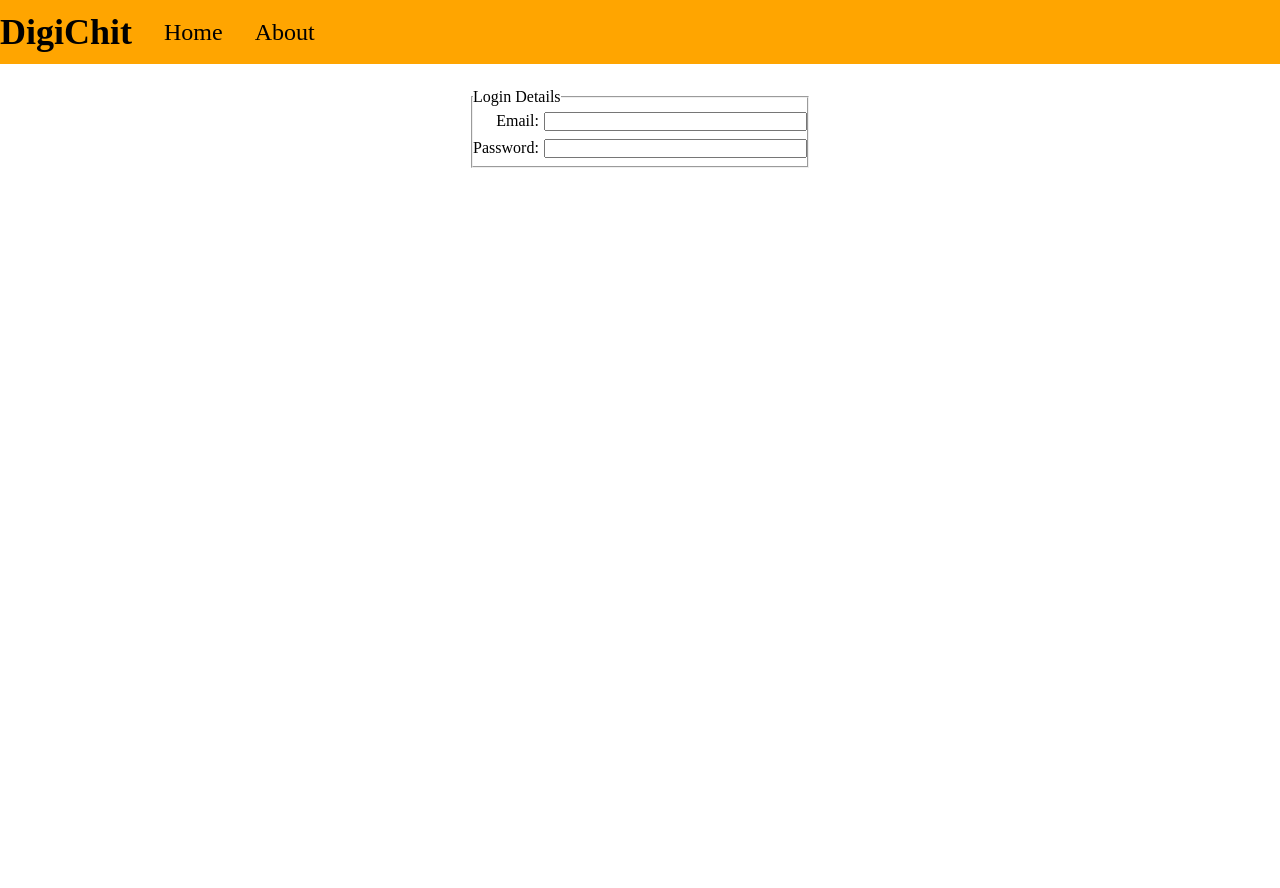
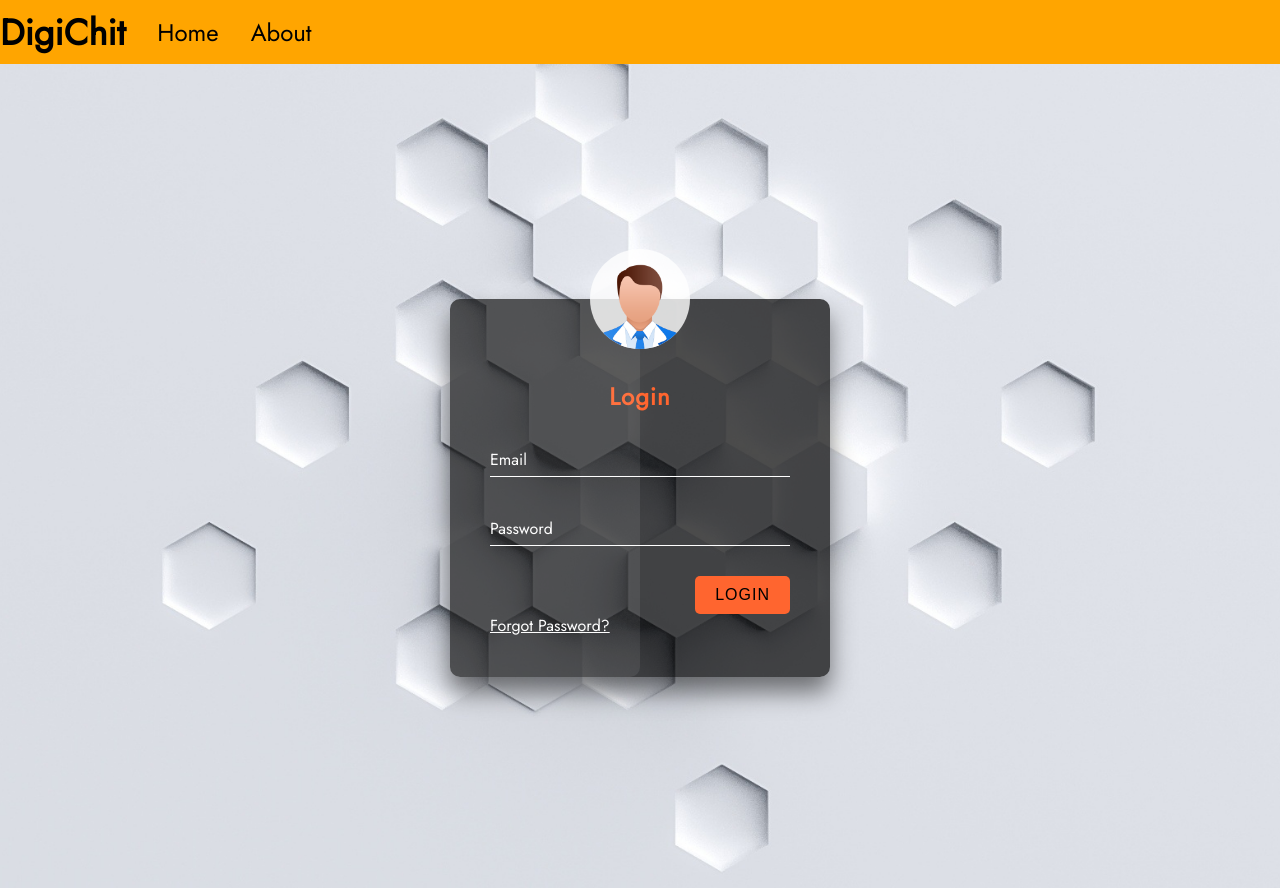
Before and after one commit to NiharPhansalkar/college-chit-system, a website: page loginPage.html in a window 1280 px wide. Before the commit the page ends 800 px from the top, so only its background shows below. Drawn offline with Linux system fonts and the light colour scheme.

Commit message:
css, html: created login page

```diff
--- a/css/loginStyles.css
+++ b/css/loginStyles.css
@@ -1,7 +1,14 @@
+@import url('https://fonts.googleapis.com/css2?family=Jost&display=swap');
+
 * {
     box-sizing: border-box;
     margin: 0;
     padding: 0;
+}
+body {
+    background: url(../images/bg.jpg) no-repeat center;
+    background-size: cover;
+    font-family: 'Jost', sans-serif;
 }
 
 /* Styling the navbar */
@@ -26,28 +33,117 @@
 
 /* Styling the login form */
 
-.form_fieldset {
-    height: 9rem;
-    width: 25rem;
-    display: flex;
-    flex-direction: column;
-    justify-content: space-around;
-    align-items: center;
-}
-.login_info {
+.login-info {
+    height: 100vh;
+    width: 100vw;
     display: flex;
     justify-content: center;
     align-items: center;
-    /*height: calc(100vh - 3px);*/
-    overflow: hidden;
+}
+#avatar {
+    height: 100px;
+    width: 100px;
+    position: absolute;
+    top: -50px;
+    left: calc(50% - 50px);
+    background: rgba(255,255,255,0.8);
+    border-radius: 50%;
 }
 
-.form_elements {
-    display: grid;
-    grid-template-columns: 1fr 4fr;
-    grid-gap: 5px;
-    margin: 6px 0px 8px 0px;
+.forgot-pswd {
+    display: none;
 }
-.form_elements label {
-    text-align: right;
+
+.form::before {
+    content: '';
+    position: absolute;
+    top: 0;
+    left: 0;
+    width: 50%;
+    height: 100%;
+    background: rgba(255,255,255,0.08);
+    border-radius: 10px;
+    pointer-events: none; /* Instructs the pointer event to go "through" the element and target whatever is "underneath" that element instead. */
 }
+.form {
+    position: relative;
+    width: 100%;
+    max-width: 380px;
+    padding: 80px 40px 40px 40px;
+    background: rgba(0,0,0,0.7);
+    border-radius: 10px;
+    color: white;
+    box-shadow: 0 15px 25px rgba(0,0,0,0.5);
+}
+.form h2 {
+    text-align: center;
+    letter-spacing: 1px;
+    margin-bottom: 1.5rem;
+    color: #ff652f;
+}
+
+.form .input-group {
+    position: relative;
+}
+
+.form .input-group input {
+    width: 100%;
+    padding: 10px 0;
+    font-size: 1rem;
+    letter-spacing: 1px;
+    margin-bottom: 30px;
+    border: none;
+    outline: none;
+    background-color: transparent;
+    border-bottom: 1px solid #fff;
+    color: inherit;
+}
+.form .input-group label {
+    position: absolute;
+    top: 0;
+    left: 0;
+    padding: 10px 0;
+    font-size: 1rem;
+    pointer-events: none;
+    transition: 0.3s ease-out;
+}
+.form .input-group input:focus + label,
+.form .input-group input:valid + label {
+    transform: translateY(-18px);
+    color: #ff652f;
+    font-size: 0.8rem;
+}
+.submit-btn {
+    display: block;
+    margin-left: auto;
+    outline: none;
+    border: none;
+    background: #ff652f;
+    font-size: 1rem;
+    text-transform: uppercase;
+    letter-spacing: 1px;
+    padding: 10px 20px;
+    border-radius: 5px;
+    cursor: pointer;
+}
+.forgot-pass {
+    color: inherit;
+}
+.forgot-pswd {
+    position: absolute;
+    display: flex;
+    justify-content: center;
+    align-items: center;
+    top: 0;
+    left: 0;
+    right: 0;
+    z-index: 1;
+    height: 0;
+    background: #fff;
+    opacity: 0;
+    transition: 0.6s;
+}
+.forgot-pswd:target {
+    height: 100%;
+    opacity: 1;
+}
--- a/loginPage.html
+++ b/loginPage.html
@@ -16,20 +16,32 @@
             <li><a href="#">About</a></li>
         </ul>
     </nav>
-    <div class="login_info">
-        <form action="" method="get">
-            <fieldset>
-                <legend>Login Details</legend>
-                <div class="form_elements">
-                    <label for="email">Email:</label>
-                    <input type="email" id="email">
+    <div class="login-info">
+        <form action="" class="form">
+            <img src="./images/avatar.png" id="avatar" alt="avatar">
+            <h2>Login</h2>
+            <div class="input-group">
+                <input type="email" name="user-email" id="user-email" required>
+                <label for="email">Email</label>
+            </div>
+            <div class="input-group">
+                <input type="password" name="user-password" id="user-password" required>
+                <label for="user-password">Password</label>
+                <button type="submit" class="submit-btn">Login</button>
+                <a href=".forgot-pswd" class="forgot-pass">Forgot Password?</a>
+            </div>
+        </form>
+        <div class="forgot-pswd">
+            <form action="" class="form">
+                <a href="#" class="close">&times;</a>
+                <h2>Reset Password</h2>
+                <div class="input-group">
+                    <input type="email" name="user-email" id="user-email" required>
+                    <label for="email">Email</label>
                 </div>
-                <div class="form_elements">
-                    <label for="password">Password:</label>
-                    <input type="password" id="password">
-                </div>
-            </fieldset>
-        </form>
+                <button type="submit" class="submit-btn">Login</button>
+            </form>
+        </div>
     </div>
 </body>
 </html>
```
Also changed, not shown: images/avatar.png (added), images/bg.jpg (added).
